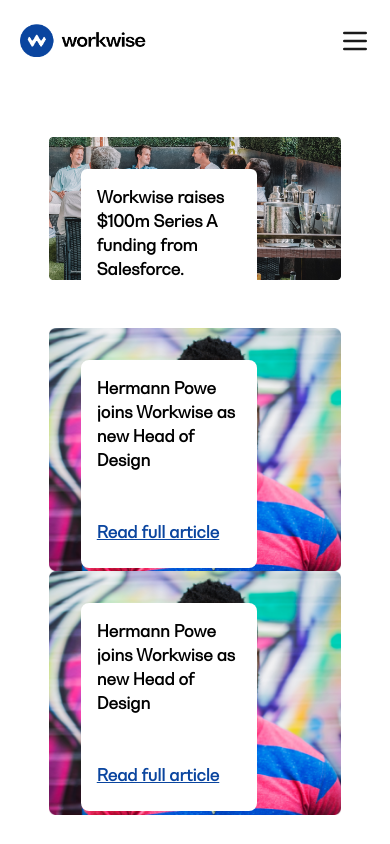
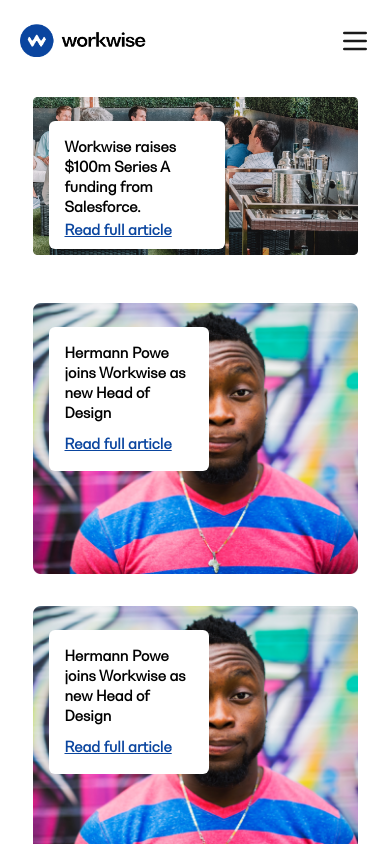
Before and after one commit to workwiseNG/workwise-react, a React (Create React App) app: page /blog in a window 390 px wide. Shown: the top 844 px of the page. Built offline with nearby package versions, Linux system fonts and the light colour scheme.

Commit message:
worked on blog article

```diff
--- a/src/pages/Blog.js
+++ b/src/pages/Blog.js
@@ -11,7 +11,7 @@
         <Navbar />
       </SectionWrapper>
 
-      <section className="m-auto w-9/12 mt-20">
+      <section className="m-auto w-10/12 lg:w-9/12 mt-10 lg:mt-20">
         <Article />
 
         <section className="lg:grid grid-cols-8 gap-10 mb-8">
--- a/src/pages/BlogArticle.js
+++ b/src/pages/BlogArticle.js
@@ -10,8 +10,8 @@
         <Navbar />
       </SectionWrapper>
 
-      <section className="m-auto w-9/12 mt-20">
-        <p className="text-lightBlack font-bold font-verybold text-6xl leading-tight">
+      <section className="m-auto w-10/12 lg:w-9/12 mt-12 lg:mt-20">
+        <p className="text-lightBlack font-bold font-verybold text-3xl lg:text-6xl leading-tight">
           Workwise raises $100m <br /> Series A funding from Salesforce.
         </p>
         <img src={blog} alt="blog" className="py-12" />
--- a/src/templates/Article.js
+++ b/src/templates/Article.js
@@ -5,13 +5,13 @@
   return (
     <div>
       <div className="relative">
-        <div className="absolute top-4 left-4 p-4 ml-4 mt-4 bg-white rounded-md h-52 w-44">
-          <p className="text-black font-extrabold mb-12">
+        <div className="absolute top-2 lg:top-4 lg:left-4 p-4 ml-4 mt-4 bg-white rounded-md h-32 lg:h-52 w-44">
+          <p className="text-black font-extrabold text-sm lg:text-base mb-0 lg:mb-12">
             Workwise raises $100m Series A funding from Salesforce.
           </p>
           <Link
             to="/blogarticle"
-            className="text-primary underline text-base font-semibold"
+            className="text-primary underline text-sm lg:text-base font-semibold"
           >
             Read full article
           </Link>
--- a/src/templates/BlogPost.js
+++ b/src/templates/BlogPost.js
@@ -4,14 +4,14 @@
 const BlogPost = () => {
   return (
     <div>
-      <div className="relative">
-        <div className="absolute top-4 left-4 p-4 ml-4 mt-4 bg-white rounded-lg h-52 w-44">
-          <p className="text-black font-extrabold mb-12">
+      <div className="relative mb-8 lg:mb-0">
+        <div className="absolute top-2 lg:top-4 lg:left-4 p-4 ml-4 mt-4 bg-white rounded-md h-36 lg:h-52 w-40">
+          <p className="text-black font-extrabold text-sm lg:text-base mb-2 lg:mb-12">
             Hermann Powe joins Workwise as new Head of Design
           </p>
           <Link
             to="/blog"
-            className="text-primary underline text-base font-semibold"
+            className="text-primary underline text-sm lg:text-base font-semibold"
           >
             Read full article
           </Link>
```
